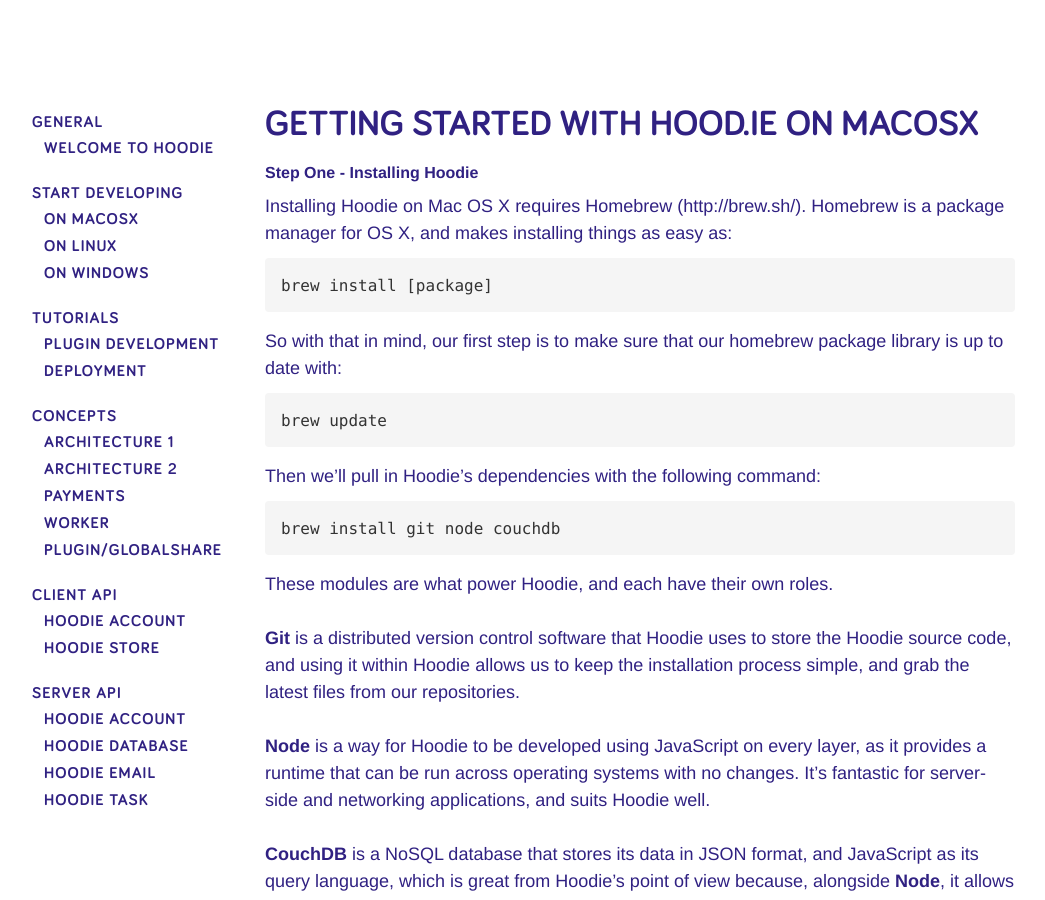
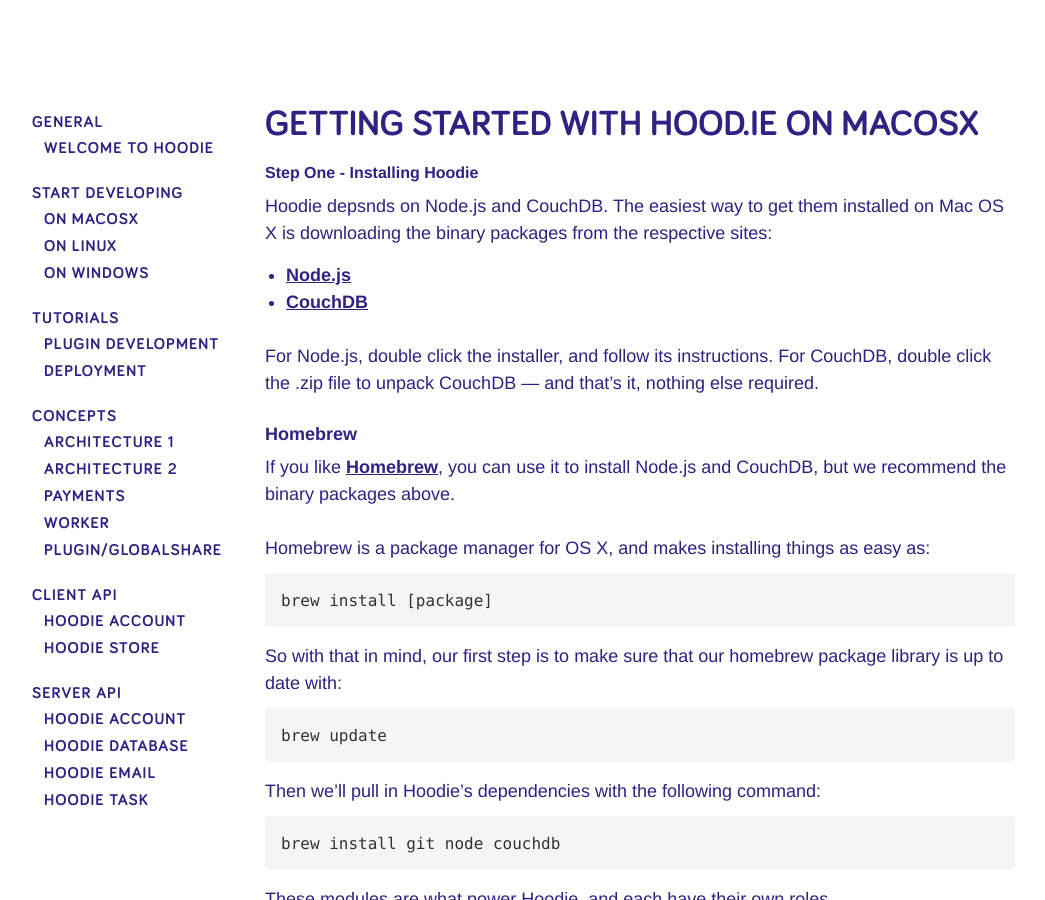
Before and after one commit to hoodiehq-archive/documentation, a Jekyll site: the page built from tutorials/installation/development-osx.md, in a window 1280 px wide and 900 px high. Shown: the whole window, without its empty margins (0-1045 px from the left). Built offline with Jekyll 4.4.1, drawn with Linux system fonts in a browser that asks for light colours; Markdown is read by kramdown in place of the engine named in the settings.

Commit message:
prefer binary packages

````diff
--- a/tutorials/installation/development-osx.md
+++ b/tutorials/installation/development-osx.md
@@ -7,7 +7,18 @@ layout: layout
 
 ### Step One - Installing Hoodie
 
-Installing Hoodie on Mac OS X requires Homebrew (http://brew.sh/). Homebrew is a package manager for OS X, and makes installing things as easy as:
+Hoodie depsnds on Node.js and CouchDB. The easiest way to get them installed on Mac OS X is downloading the binary packages from the respective sites:
+
+- [Node.js](http://nodejs.org/download/)
+- [CouchDB](http://couchdb.apache.org/#download)
+
+For Node.js, double click the installer, and follow its instructions. For CouchDB, double click the .zip file to unpack CouchDB — and that’s it, nothing else required.
+
+#### Homebrew
+
+If you like [Homebrew](http://brew.sh/), you can use it to install Node.js and CouchDB, but we recommend the binary packages above.
+
+Homebrew is a package manager for OS X, and makes installing things as easy as:
 
 ```
 brew install [package]
````
